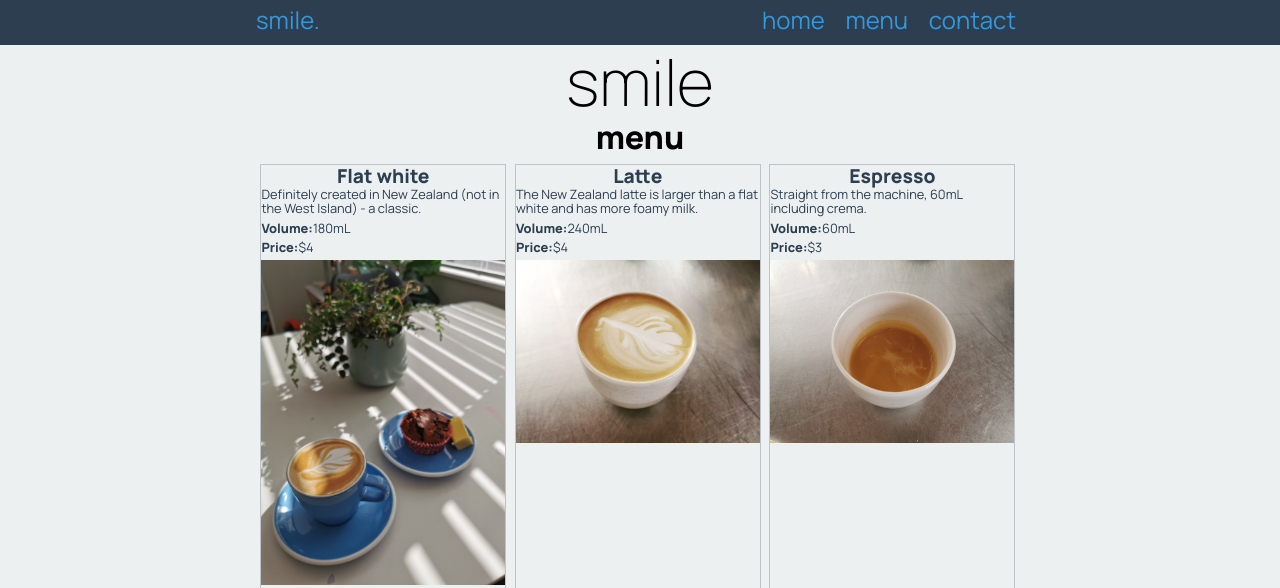
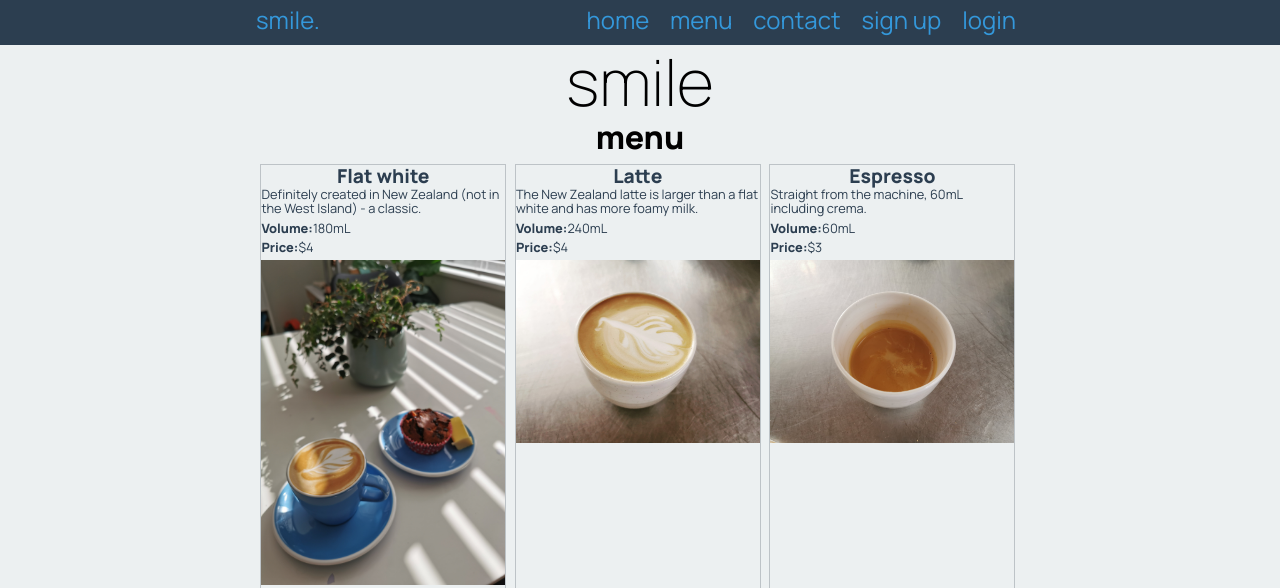
Before and after one commit to TeoRezende/CoolStuff, a Flask app: page /menu in a window 1280 px wide. Shown: the top 588 px of the page. Run offline with Flask 2, Linux system fonts and the light colour scheme; data comes from the database, SQL or seed files in the repository.

Commit message:
Smile Cafe Working Menu!

```diff
--- a/app.py
+++ b/app.py
@@ -14,12 +14,12 @@ def create_connection(db_file):
 
 
 
-
+#homepage
 @app.route('/')
 def render_homepage():
     return render_template('home.html')
 
-
+#menu
 @app.route('/menu')
 def render_menu_page():
 
@@ -35,9 +35,19 @@ def render_menu_page():
     print(product_list)
     return render_template('menu.html', products=product_list)
 
+#contact
 @app.route('/contact')
 def render_contact_page():
     return render_template('contact.html')
 
+#Signup
+@app.route('/signup')
+def render_signup_page():
+    return render_template('signup.html')
+
+#login
+@app.route('/login')
+def render_login_page():
+    return render_template('login.html')
 
 app.run(host='0.0.0.0', debug=True)
--- a/templates/base.html
+++ b/templates/base.html
@@ -18,6 +18,8 @@
             <a href="/">home</a>
             <a href="/menu">menu</a>
             <a href="/contact">contact</a>
+            <a href="/signup">sign up</a>
+            <a href="/login">login</a>
         </div>
     </div>
 </nav>
@@ -31,7 +33,7 @@
         {% block main %}
 
 
-            test
+
 
         {% endblock %}
     </main>
--- /dev/null
+++ b/templates/login.html
@@ -0,0 +1,5 @@
+{% extends 'base.html' %}
+
+{% block pageheading %}
+login
+{% endblock %}
--- a/templates/menu.html
+++ b/templates/menu.html
@@ -1,5 +1,5 @@
 {% extends 'base.html' %}
-import product,
+import product
 {% block pageheading %}
 menu
 {% endblock %}
```
Also changed, not shown: templates/signup.html (added, +16 -0 lines).
